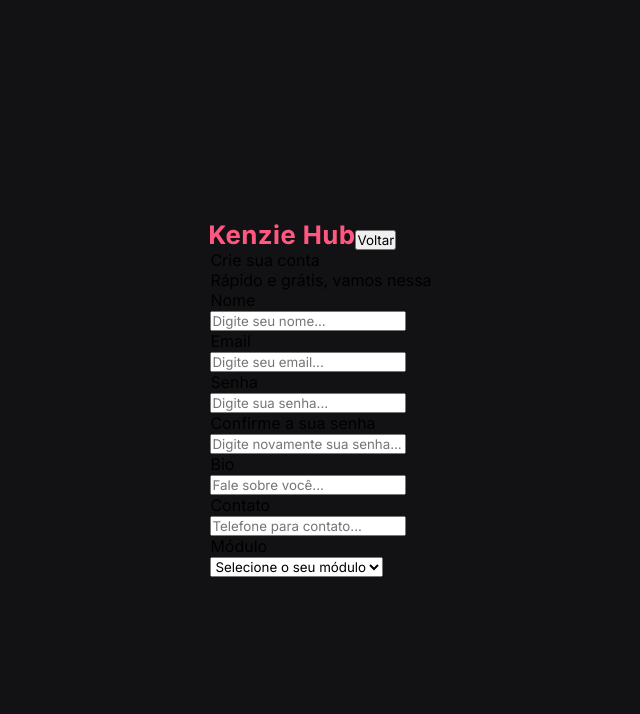
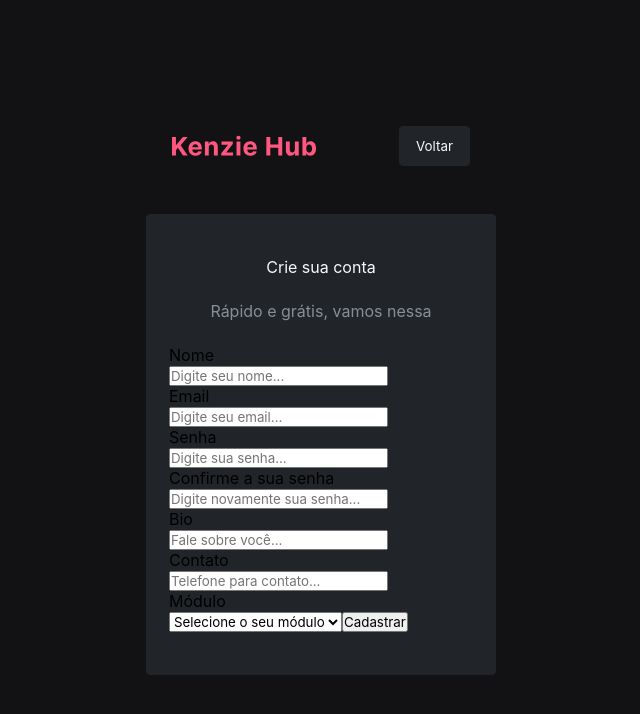
Before and after one commit to gabryelmaraujo/dev-skills, a React (Create React App) app in the folder kenzie-hub/: page / in a window 1280 px wide. Shown: the top 714 px of the page, without its empty margins (319-959 px from the left). Built offline with nearby package versions, Linux system fonts and the light colour scheme.

Commit message:
feat: initial styles create

```diff
--- /dev/null
+++ b/kenzie-hub/src/Components/BackToLoginBttn/index.jsx
@@ -0,0 +1,17 @@
+import React from "react"
+import BackToLoginBttnStyles from "./styles"
+
+
+const BackToLoginBttn = ({text}) => {
+
+return(
+        <BackToLoginBttnStyles>
+
+            <button className="backToLoginBttn">{text}</button>
+
+        </BackToLoginBttnStyles>
+)
+
+}
+
+export default BackToLoginBttn
--- /dev/null
+++ b/kenzie-hub/src/Components/BackToLoginBttn/styles.js
@@ -0,0 +1,20 @@
+import styled from "styled-components"
+
+import BackToLoginBttn from "./index"
+
+const BackToLoginBttnStyles = styled.div`
+
+    .backToLoginBttn{
+        height: 2.5rem;
+        padding: 0 1rem;
+
+        background-color: var(--grey-3);
+        color: var(--grey-0);
+
+        border: 1px solid var(--grey-3);
+        border-radius: 0.25rem;
+    }
+
+`
+
+export default BackToLoginBttnStyles
--- /dev/null
+++ b/kenzie-hub/src/Components/RegisterForm/index.jsx
@@ -0,0 +1,44 @@
+const RegisterForm = () => {
+  return (
+    <form action="" className="RegisterForm">
+      <label htmlFor="name">Nome</label>
+      <input type="text" id="name" placeholder="Digite seu nome..." />
+
+      <label htmlFor="email">Email</label>
+      <input type="email" id="email" placeholder="Digite seu email..." />
+
+      <label htmlFor="password">Senha</label>
+      <input type="password" id="password" placeholder="Digite sua senha..." />
+
+      <label htmlFor="confirmPassword">Confirme a sua senha</label>
+      <input
+        type="password"
+        id="confirmPassword"
+        placeholder="Digite novamente sua senha..."
+      />
+
+      <label htmlFor="biography">Bio</label>
+      <input type="text" id="biography" placeholder="Fale sobre você..." />
+
+      <label htmlFor="telephone">Contato</label>
+      <input type="tel" id="telephone" placeholder="Telefone para contato..." />
+
+      <label htmlFor="moduleSelect">Módulo</label>
+      <select name="" id="moduleSelect">
+        <option value="0" selected disabled>
+          Selecione o seu módulo
+        </option>
+        <option value="M1">Módulo 1</option>
+        <option value="M2">Módulo 2</option>
+        <option value="M3">Módulo 3</option>
+        <option value="M4">Módulo 4</option>
+        <option value="M5">Módulo 5</option>
+        <option value="M6">Módulo 6</option>
+      </select>
+
+      <button className="registerBttn">Cadastrar</button>
+    </form>
+  );
+};
+
+export default RegisterForm;
--- a/kenzie-hub/src/pages/RegisterPage/index.jsx
+++ b/kenzie-hub/src/pages/RegisterPage/index.jsx
@@ -2,58 +2,33 @@
 
 import logoImg from "../../assets/Logo.svg"
 
+import RegisterPageContainer from "./styles"
+
+import RegisterForm from "../../Components/RegisterForm"
+import BackToLoginBttn from "../../Components/BackToLoginBttn"
+
 const RegisterPage = () => {
 
 return (
-    <div>
-        <header className="RegisterPageHeader">
+    <RegisterPageContainer>
+        <header className="registerPageHeader">
             <img src={logoImg} alt="" />
 
-            <button className="backToLoginBttn">Voltar</button>
+            <BackToLoginBttn text={"Voltar"}/>
         </header>
 
-        <div className="RegisterPageMain">
-            <div className="RegisterFormContainer">
-                <header className="RegisterFormHeader">
+        <div className="registerPageMain">
+            <div className="registerFormContainer">
+                <header className="registerFormHeader">
                     <p>Crie sua conta</p>
                     <span>Rápido e grátis, vamos nessa</span>
                 </header>
 
-                {/* <RegisterForm/> */}
-                <form action="" className="RegisterForm">
-                    <label htmlFor="name">Nome</label>
-                    <input type="text" id="name" placeholder="Digite seu nome..."/>
+                <RegisterForm/>
+            </div>
 
-                    <label htmlFor="email">Email</label>
-                    <input type="email" id="email" placeholder="Digite seu email..."/>
-
-                    <label htmlFor="password">Senha</label>
-                    <input type="password" id="password" placeholder="Digite sua senha..."/>
-
-                    <label htmlFor="confirmPassword">Confirme a sua senha</label>
-                    <input type="password" id="confirmPassword" placeholder="Digite novamente sua senha..."/>
-
-                    <label htmlFor="biography">Bio</label>
-                    <input type="text" id="biography" placeholder="Fale sobre você..."/>
-
-                    <label htmlFor="telephone">Contato</label>
-                    <input type="tel" id="telephone" placeholder="Telefone para contato..."/>
-
-                    <label htmlFor="moduleSelect">Módulo</label>
-                    <select name="" id="moduleSelect">
-                        <option value="0" selected disabled>Selecione o seu módulo</option>
-                        <option value="M1">Módulo 1</option>
-                        <option value="M2">Módulo 2</option>
-                        <option value="M3">Módulo 3</option>
-                        <option value="M4">Módulo 4</option>
-                        <option value="M5">Módulo 5</option>
-                        <option value="M6">Módulo 6</option>
-                    </select>
-                </form>
-
-            </div>
         </div>
-    </div>
+    </RegisterPageContainer>
 )
 
 }
--- a/kenzie-hub/src/pages/RegisterPage/styles.js
+++ b/kenzie-hub/src/pages/RegisterPage/styles.js
@@ -0,0 +1,42 @@
+import styled from "styled-components";
+
+
+const RegisterPageContainer = styled.div`
+
+    width: 23.75rem;
+
+    .registerPageHeader{
+        display: flex;
+
+        margin-bottom: 3rem;
+    }
+
+    .registerPageMain{
+        background-color: var(--grey-3);
+        padding: 2.625rem 1.375rem;
+        max-width: 80%;
+
+        border: 0.063rem solid var(--grey-3);
+        border-radius: 0.25rem;
+    }
+
+    .registerFormHeader{
+        display: flex;
+        align-items: center;
+        justify-content: center;
+        flex-direction: column;
+    }
+
+    .registerFormHeader p {
+        color: var(--grey-0);
+        margin-bottom: 1.5rem;
+    }
+
+    .registerFormHeader span{
+        color: var(--grey-1);
+        margin-bottom: 1.5rem;
+    }
+
+`
+
+export default RegisterPageContainer
```
